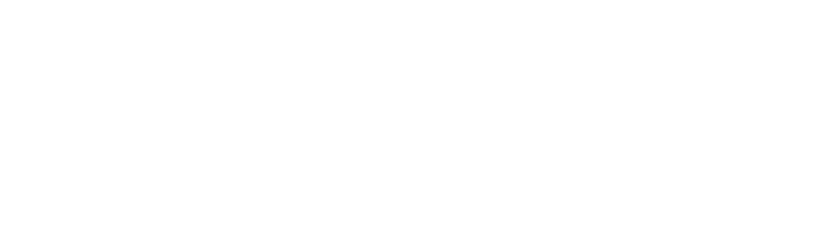
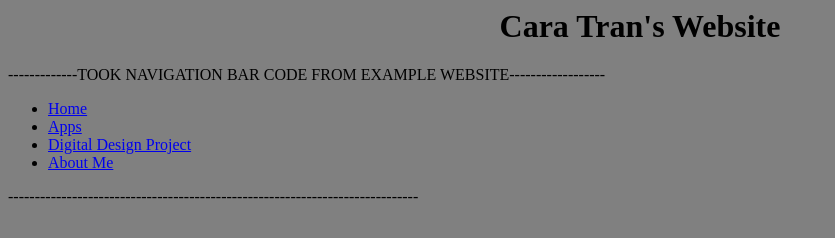
Before and after one commit to WVCS/wvcs--CaraTran, a plain HTML site: page digitaldesign.html in a window 1280 px wide. Shown: the whole page, without its empty margins (0-835 px from the left). Drawn offline with Linux system fonts and the light colour scheme.

Commit message:
Update digitaldesign.html

```diff
--- a/digitaldesign.html
+++ b/digitaldesign.html
@@ -1,4 +1,20 @@
 <html>
-<body>
+  <head>
+     <link rel="stylesheet" type="text/css" href="style.css">
+    </head>
+    <body>
+    <h1> Cara Tran's Website </h1>
+
+  -------------TOOK NAVIGATION BAR CODE FROM EXAMPLE WEBSITE------------------
+  <ul>
+    <li><a href="index.html">Home</a></li>
+    <li><a href="apps.html">Apps</a></li>
+    <li><a href="digitaldesign.html">Digital Design Project</a></li>
+    <li><a href="aboutme.html">About Me</a></li>
+  </ul>
+
+-----------------------------------------------------------------------------
+
+
 </body>
 </html>
```
